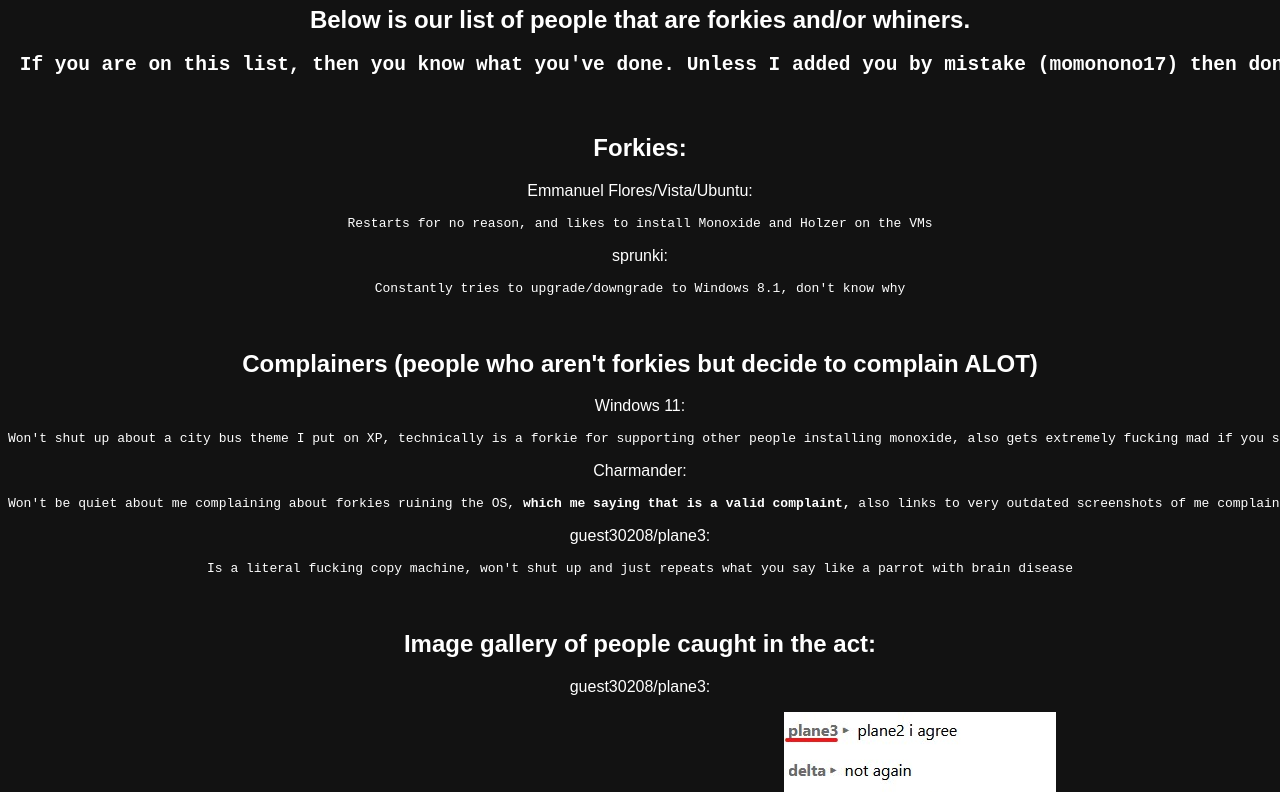
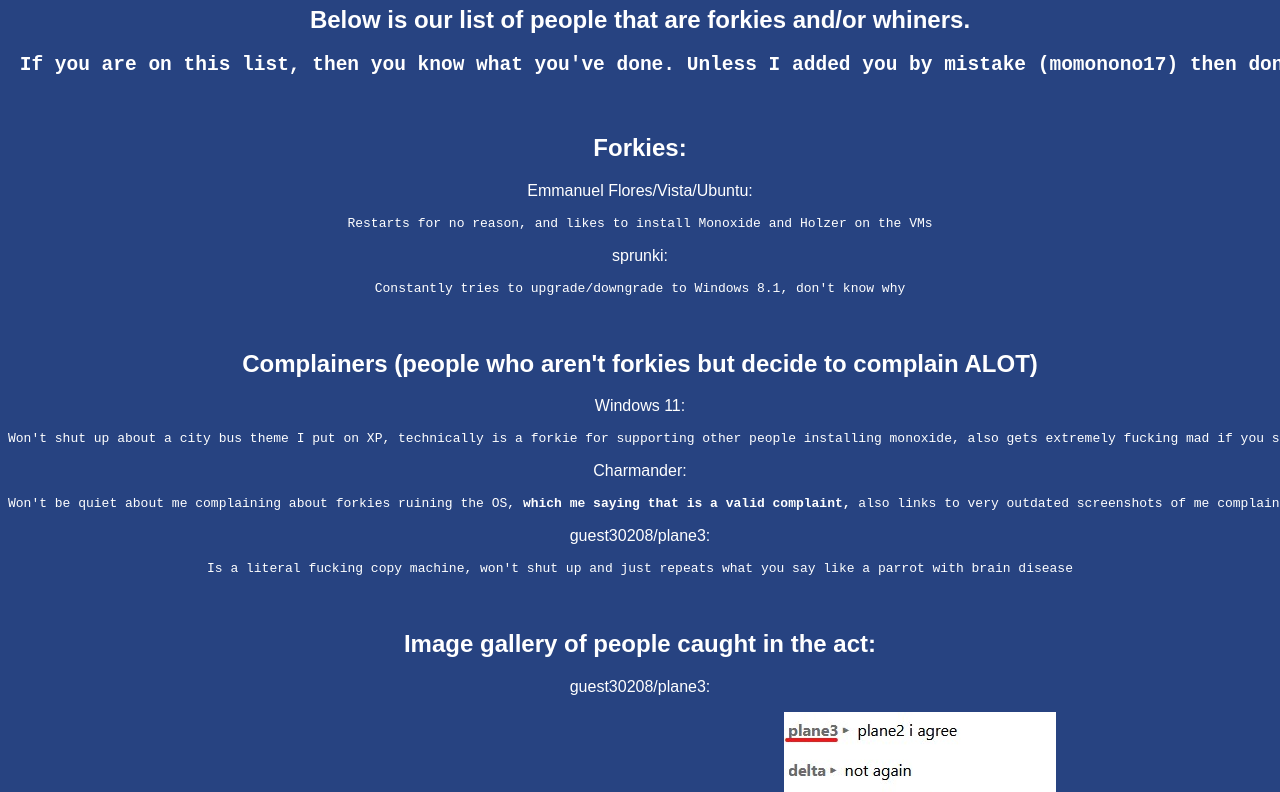
Before and after one commit to sofiaslost/UVMForkieList, a plain HTML site: page index.html in a window 1280 px wide. Shown: the part 60-852 px from the top of the page. Drawn offline with Linux system fonts and the light colour scheme.

Commit message:
Update style.css

```diff
--- a/css/style.css
+++ b/css/style.css
@@ -1,8 +1,8 @@
 @import url('https://fonts.googleapis.com/css2?family=JetBrains+Mono:ital,wght@0,100..800;1,100..800&display=swap');
 
 body {
-    background-color: #121212;
-    color: #ffffff;
+    background-color: #274381;
+    color: white;
     font-family: "Arial", serif;
 }
 
```
